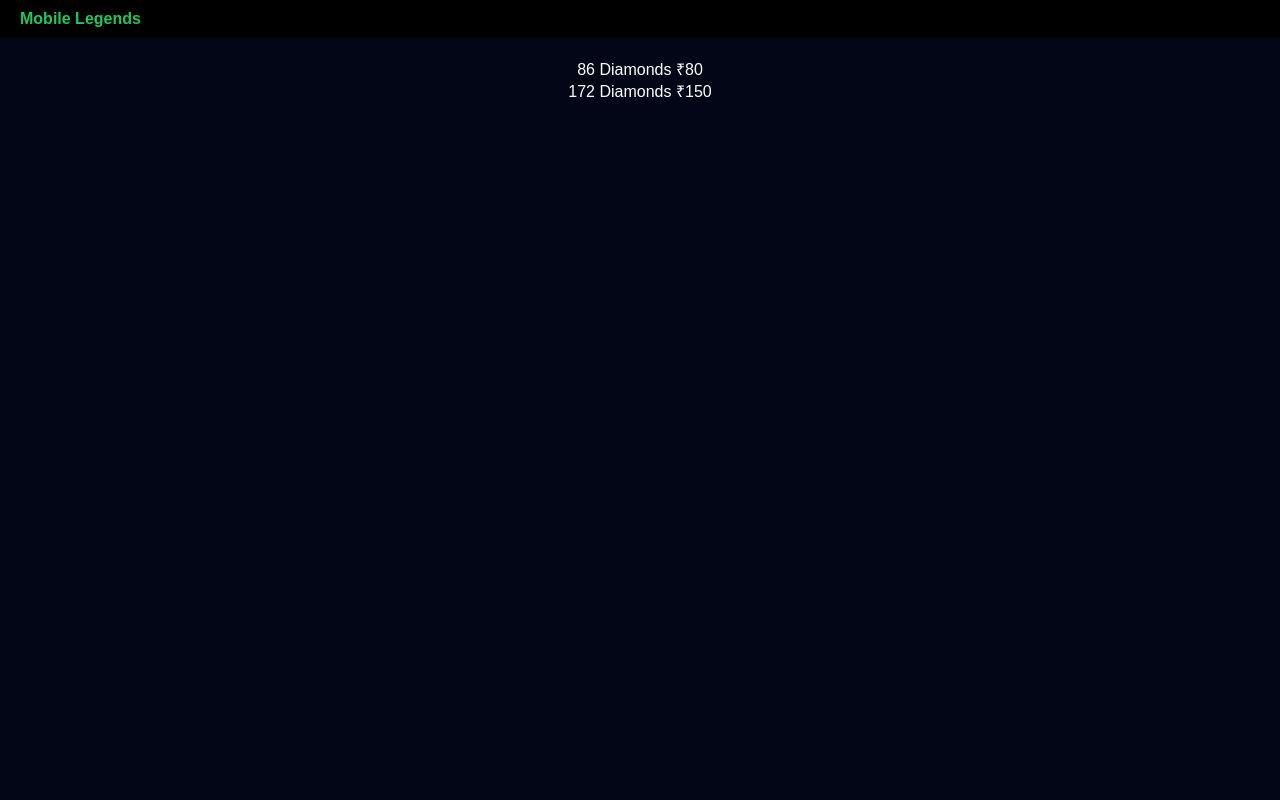
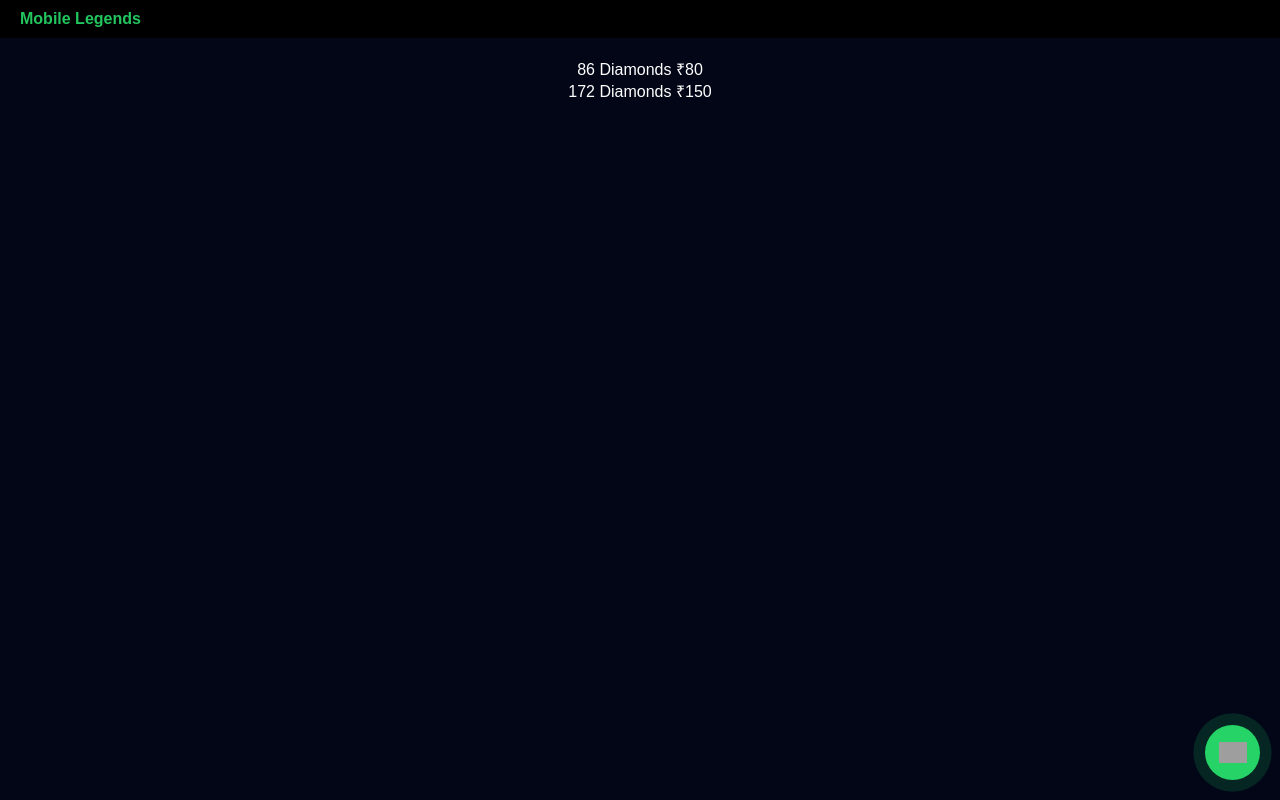
Before and after one commit to masterphantom31-spec/angel-official-store, a plain HTML site: page ml.html in a window 1280 px wide. Drawn offline with Linux system fonts and the light colour scheme; grey boxes are pictures that could not be loaded.

Commit message:
Update ml.html

```diff
--- a/ml.html
+++ b/ml.html
@@ -22,6 +22,24 @@
 window.location.href="https://wa.me/919366808003?text=Order:"+plan;
 }
 </script>
+  <!-- WHATSAPP FLOAT + POPUP -->
+<div class="wa-container">
+
+  <!-- POPUP MESSAGE -->
+  <div class="wa-popup" id="waPopup">
+    <p>👋 Hello! Need help?</p>
+  </div>
+
+  <!-- BUTTON -->
+  <a
+    href="https://wa.me/919383300728?text=Hello%20👋!%20I%20have%20a%20problem%20on%20your%20website."
+    target="_blank"
+    class="whatsapp-btn"
+  >
+    <img src="https://cdn-icons-png.flaticon.com/512/733/733585.png">
+  </a>
+
+</div>
 
 </body>
 </html>
```
